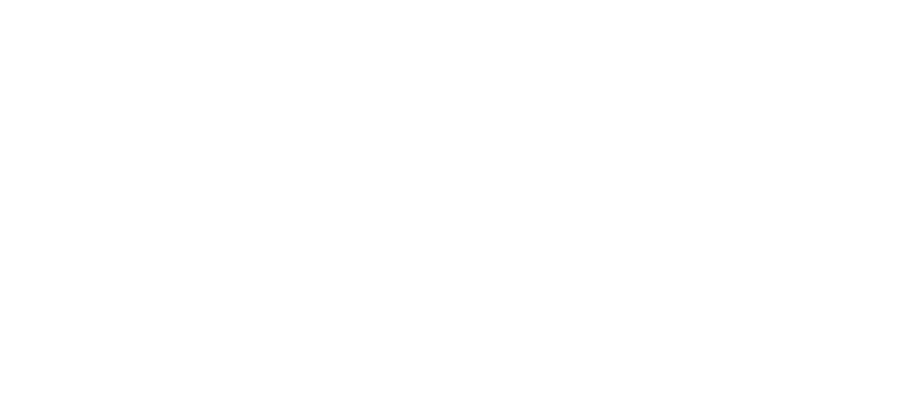
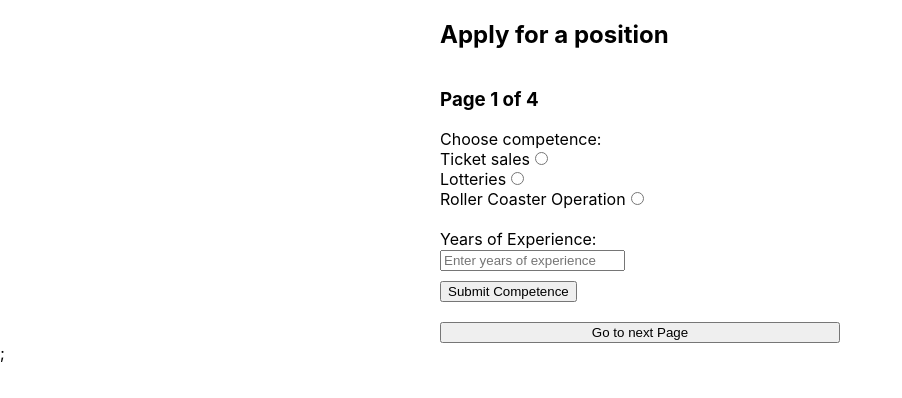
Before and after one commit to sebgro98/AwesomeProject, a React (Create React App) app in the folder frontend/: page /apply in a window 1280 px wide. Before the commit this address had no page. Shown: the top 398 px of the page, without its empty margins (0-902 px from the left). Built offline with nearby package versions, Linux system fonts and the light colour scheme.

Commit message:
started on applying for position, added route to it as well

```diff
--- a/frontend/src/index.js
+++ b/frontend/src/index.js
@@ -5,7 +5,7 @@
 import SignUpView from './views/SignUpView';
 import LoginView from './views/LoginView';
 import reportWebVitals from './reportWebVitals';
-
+import ApplyPositionView from "./views/ApplyPositionView";
 /**
  * Main entry point for the React application.
  * Renders the application using React Router.
@@ -20,6 +20,9 @@
                 {/* Default route for LoginView */}
                 <Route path="/" element={<LoginView />} />
 
+                {/* Route for applying */}
+                <Route path="/apply" element={<ApplyPositionView />} />
+
                 {/* Add more routes if needed */}
             </Routes>
         </Router>
--- /dev/null
+++ b/frontend/src/views/ApplyPositionView.js
@@ -0,0 +1,124 @@
+// SignUpView.js
+import React, { useState } from 'react';
+import axios from "axios";
+
+const ApplyPositionView = () => {
+    const [message, setMessage] = useState('');
+    const [pageNumber, setPageNumber] = useState(1);
+    const [competence, setCompetence] = useState(null)
+    const [experience, setExperience] = useState('')
+
+    function handleCompetenceSubmit(e){
+        e.preventDefault();
+        console.log("hello");
+        resetForm();
+        setMessage('Added competence');
+    }
+
+    function goToNextPage() {
+        setPageNumber(pageNumber+1);
+        setMessage('');
+        resetForm();
+    }
+
+    function goToPreviousPage() {
+        setPageNumber(pageNumber-1);
+        setMessage('');
+        resetForm();
+    }
+
+    function resetForm() {
+        setExperience('');
+
+        document.querySelectorAll('input[type="radio"]').forEach((radio) => {
+            radio.checked = false;
+        });
+    }
+
+
+    return (
+        <>
+        {pageNumber===1 && (
+            <div style={{display: 'flex', flexDirection: 'column', maxWidth: '400px', margin: 'auto'}}>
+                <h2>Apply for a position</h2>
+                <h3>Page 1 of 4</h3>
+                <form onSubmit={handleCompetenceSubmit}>
+
+                    <label>Choose competence:</label><br/>
+
+                    <label>
+                        Ticket sales
+                        <input type="radio" name="competence" value="1" onChange={() => setCompetence(1)} required/>
+                    </label><br/>
+
+                    <label>
+                        Lotteries
+                        <input type="radio" name="competence" value="2" onChange={() => setCompetence(2)} required/>
+                    </label><br/>
+
+                    <label>
+                        Roller Coaster Operation
+                        <input type="radio" name="competence" value="3" onChange={() => setCompetence(3)} required/>
+                    </label>
+                    <br/><br/>
+
+                    <label>
+                        Years of Experience:
+
+                    </label><br/>
+                    <input type="number" name="experience" value={experience} onChange={(e) => setExperience(e.target.value)} placeholder="Enter years of experience" required/>
+                    <br/>
+
+                    <button type="submit" style={{marginTop: '10px'}}>Submit Competence</button>
+                </form>
+                <br/>
+                <button type="button" onClick={goToNextPage}>Go to next Page</button>
+                {message && <p>{message}</p>}
+            </div>
+        )};
+            {pageNumber===2 && (
+                <div style={{display: 'flex', flexDirection: 'column', maxWidth: '400px', margin: 'auto'}}>
+                    <h2>Apply for a position</h2>
+                    <h3>Page 2 of 4</h3>
+                    <form onSubmit={handleCompetenceSubmit}>
+
+                        <label>Choose competence:</label><br/>
+
+                        <label>
+                            Ticket sales
+                            <input type="radio" name="competence" value="1" onChange={() => setCompetence(1)} required/>
+                        </label><br/>
+
+                        <label>
+                            Lotteries
+                            <input type="radio" name="competence" value="2" onChange={() => setCompetence(2)} required/>
+                        </label><br/>
+
+                        <label>
+                            Roller Coaster Operation
+                            <input type="radio" name="competence" value="3" onChange={() => setCompetence(3)} required/>
+                        </label>
+                        <br/><br/>
+
+                        <label>
+                            Years of Experience:
+
+                        </label><br/>
+                        <input type="number" name="experience" value={experience}
+                               onChange={(e) => setExperience(e.target.value)} placeholder="Enter years of experience"
+                               required/>
+                        <br/>
+
+                        <button type="submit" style={{marginTop: '10px'}}>Submit Competence</button>
+                    </form>
+                    <br/>
+                    <button type="button" onClick={goToPreviousPage}>Go to previous Page</button>
+                    <button type="button" onClick={goToNextPage}>Go to next Page</button>
+                    {message && <p>{message}</p>}
+                </div>
+            )}
+        </>
+    );
+};
+
+export default ApplyPositionView;
```
